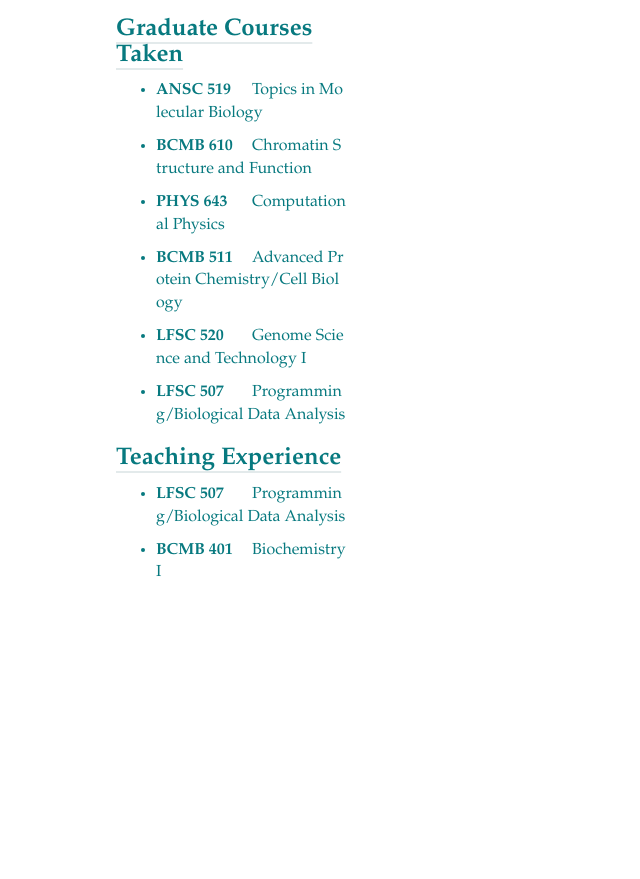
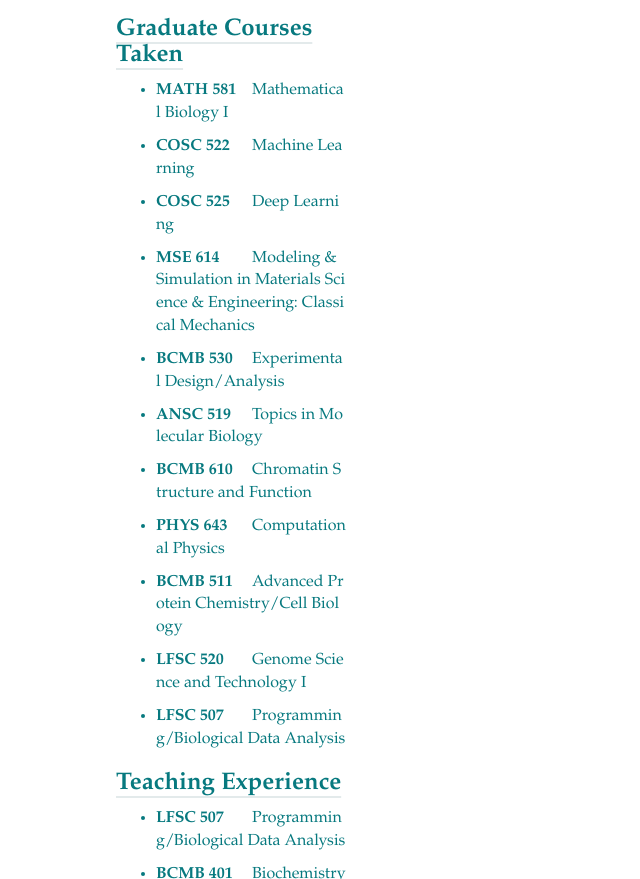
Before and after one commit to priyojitDas/priyojitdas.github.io, a plain HTML site: page index.html in a window 1280 px wide. Shown: the part 4256-5135 px from the top of the page, without its empty margins (484-1124 px from the left). Before the commit the page ends 4900 px from the top, so only its background shows below. Drawn offline with nearby package versions, Linux system fonts and the light colour scheme.

Commit message:
Update index.html

```diff
--- a/index.html
+++ b/index.html
@@ -141,6 +141,11 @@ Office: Room 420D, Mossman Building</td>
 </ul>--->
 <h3 class="under-below"><b>Graduate Courses Taken</b></h3>
 <ul>
+	<li><pre><b>MATH 581</b>	Mathematical Biology I</pre></li>
+	<li><pre><b>COSC 522</b>	Machine Learning</pre></li>
+	<li><pre><b>COSC 525</b>	Deep Learning</pre></li>
+	<li><pre><b>MSE 614</b>	Modeling & Simulation in Materials Science & Engineering: Classical Mechanics</pre></li>
+	<li><pre><b>BCMB 530</b>	Experimental Design/Analysis</pre></li>
 	<li><pre><b>ANSC 519</b>	Topics in Molecular Biology</pre></li>
 	<li><pre><b>BCMB 610</b>	Chromatin Structure and Function</pre></li>
 	<li><pre><b>PHYS 643</b>	Computational Physics</pre></li>
```
